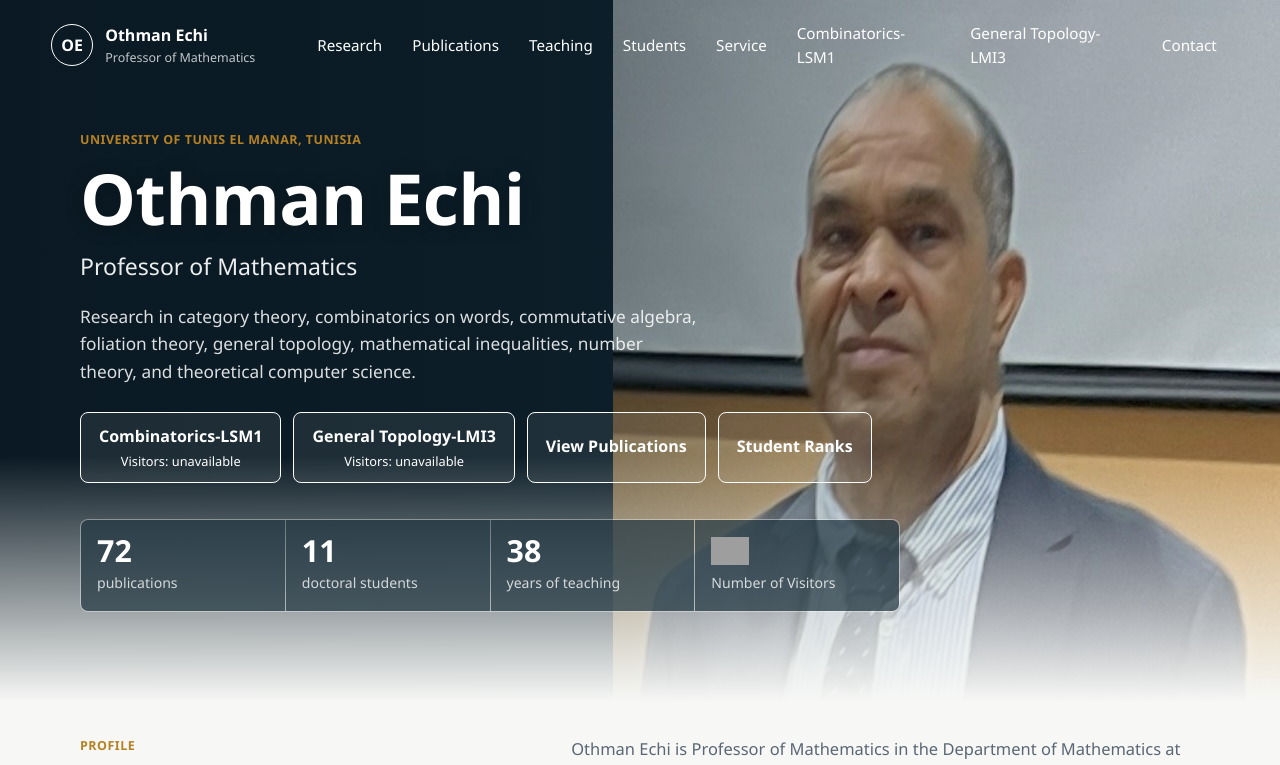
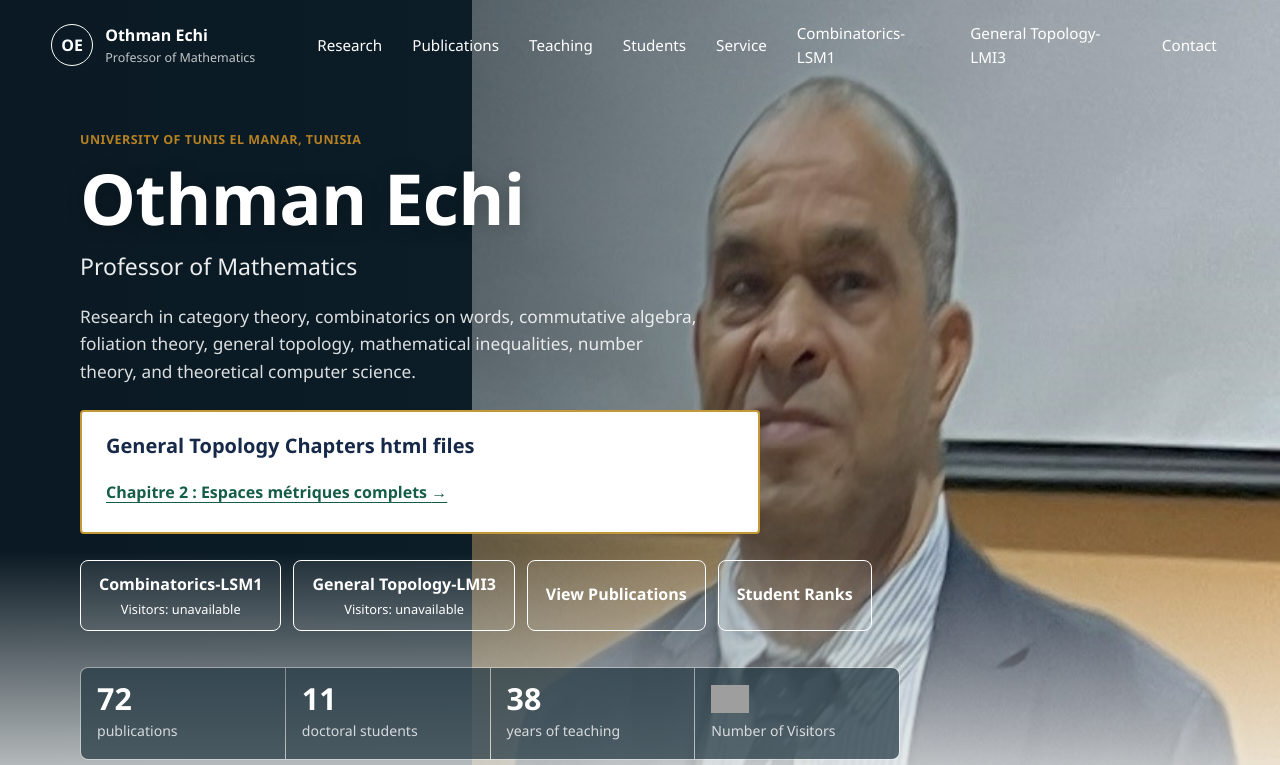
Before and after one commit to othman-echi/othman-echi.github.io, a plain HTML site: page index.htm in a window 1280 px wide. Shown: the top 765 px of the page. Drawn offline with Linux system fonts and the light colour scheme; grey boxes are pictures that could not be loaded.

Commit message:
Add prominent General Topology HTML chapters panel

```diff
--- a/assets/site.css
+++ b/assets/site.css
@@ -1201,3 +1201,40 @@ img {
   flex-direction: column;
   gap: 0.15rem;
 }
+
+.chapter-panel {
+  width: 100%;
+  max-width: 680px;
+  margin-top: 24px;
+  padding: 20px 24px;
+  border: 2px solid #c49737;
+  border-radius: 4px;
+  background: #fff;
+  color: #172948;
+  text-shadow: none;
+}
+
+.chapter-panel h2 {
+  margin: 0 0 12px;
+  font-size: 1.25rem;
+  line-height: 1.4;
+  color: #172948;
+  overflow-wrap: anywhere;
+}
+
+.chapter-panel a {
+  display: block;
+  padding: 8px 0;
+  color: #155d47;
+  font-size: 1rem;
+  line-height: 1.5;
+  font-weight: 700;
+  text-decoration: underline;
+  text-underline-offset: 4px;
+  overflow-wrap: anywhere;
+}
+
+.chapter-panel a:hover,
+.chapter-panel a:focus-visible {
+  color: #102b22;
+}
--- a/index.htm
+++ b/index.htm
@@ -6,7 +6,7 @@
   <meta name="description" content="Academic homepage of Othman Echi, Professor of Mathematics at University of Tunis El Manar, Tunisia. Research in category theory, combinatorics on words, commutative algebra, foliation theory, general topology, mathematical inequalities, number theory, and theoretical computer science.">
   <meta name="author" content="Othman Echi">
   <title>Othman Echi | Professor of Mathematics</title>
-  <link rel="stylesheet" href="assets/site.css?v=20260919-counters">
+  <link rel="stylesheet" href="assets/site.css?v=20261125-chapters">
   <script defer src="assets/site.js?v=20261107"></script>
   <script defer src="assets/course-analytics.js?v=20260919-en"></script>
 </head>
@@ -52,6 +52,10 @@
           mathematical inequalities, number theory, and theoretical
           computer science.
         </p>
+        <aside class="chapter-panel" aria-labelledby="chapter-panel-title">
+          <h2 id="chapter-panel-title">General Topology Chapters html files</h2>
+          <a href="Chap2_Esp_Metrique_Complets_LMI3.html" lang="fr">Chapitre 2 : Espaces m&eacute;triques complets <span aria-hidden="true">&rarr;</span></a>
+        </aside>
         <div class="hero-actions" aria-label="Primary links">
           <a class="button ghost" href="https://drive.google.com/drive/folders/1UjDDTHxBOWgyOfvKD9Ov06tSq1WuuK6s?usp=sharing" rel="noopener">Combinatorics-LSM1</a>
           <a class="button ghost" href="https://drive.google.com/drive/folders/14zMOgdNLsMqSFA5qNI2-kKv99u6Kudml?usp=sharing" rel="noopener">General Topology-LMI3</a>
```
Also changed, not shown: index.html (+5 -1 lines).
